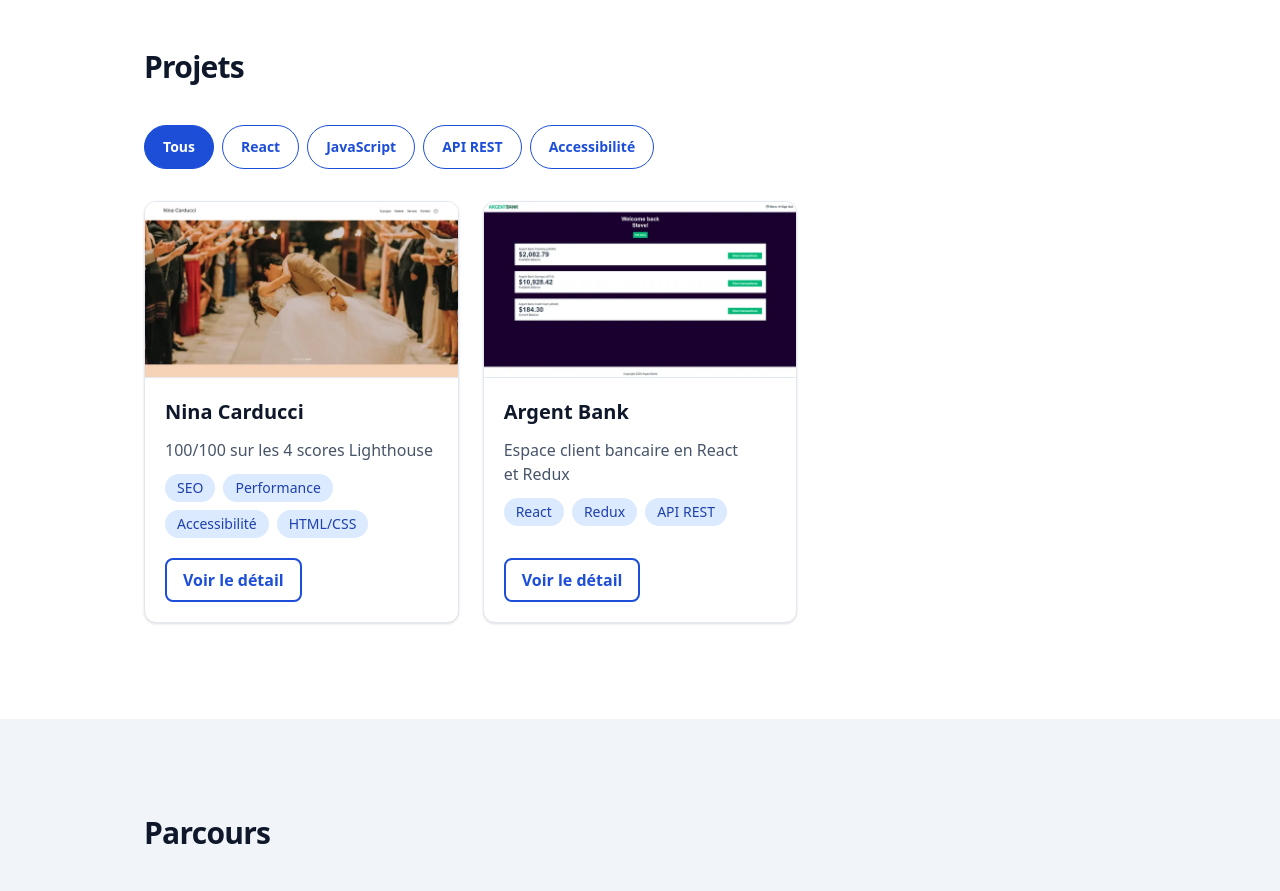
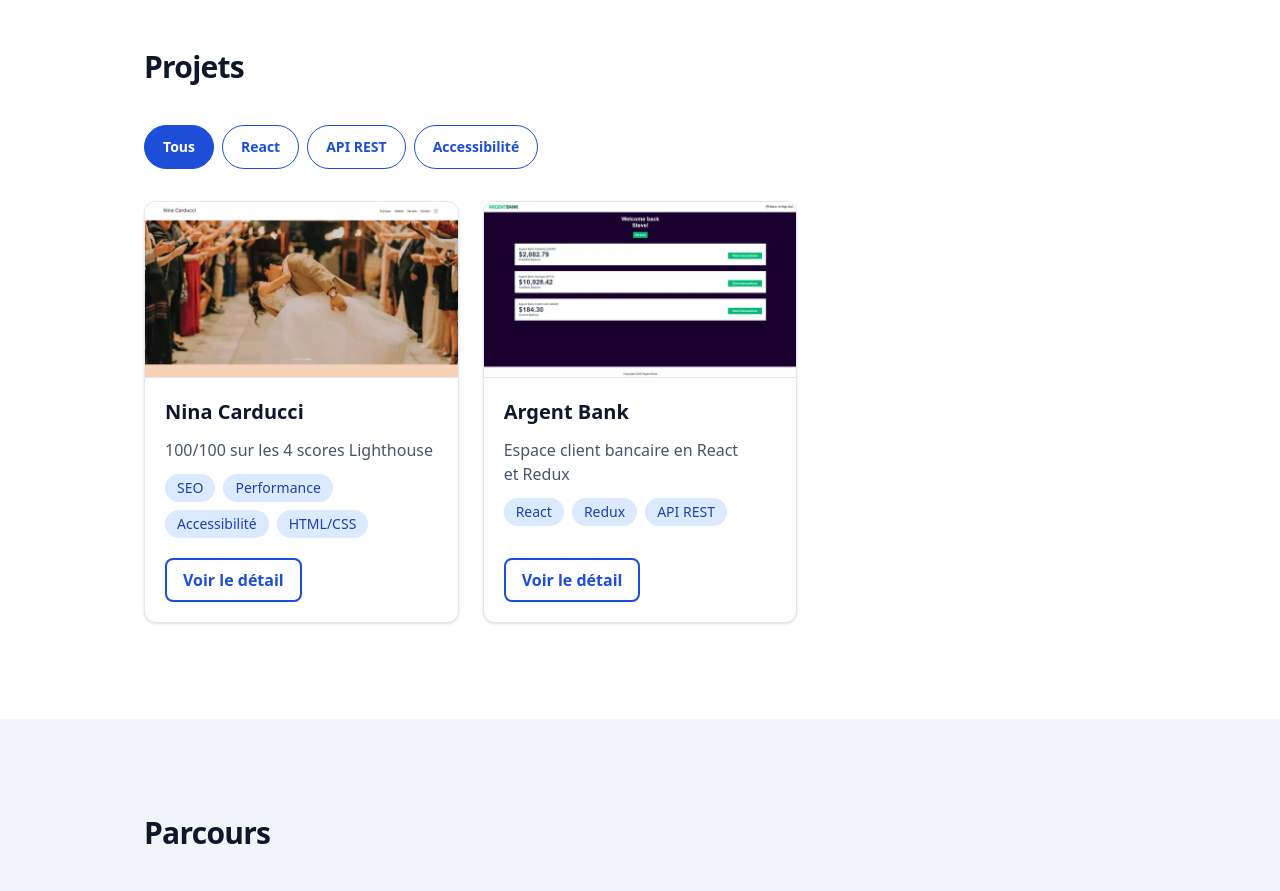
Before and after one commit to nico67-als/portfolio, a React (Vite) app: page / in a window 1280 px wide. Shown: the part 2440-3331 px from the top of the page. Built offline with nearby package versions, Linux system fonts and the light colour scheme.

Commit message:
fix filters

```diff
--- a/src/data/projects.js
+++ b/src/data/projects.js
@@ -1,7 +1,6 @@
 export const filters = [
   'Tous',
   'React',
-  'JavaScript',
   'API REST',
   'Accessibilité',
 ]
```
